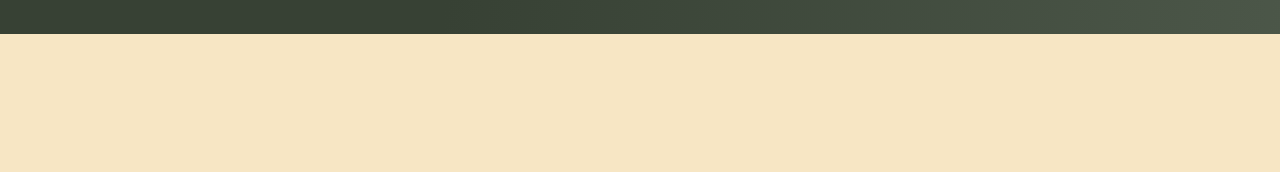
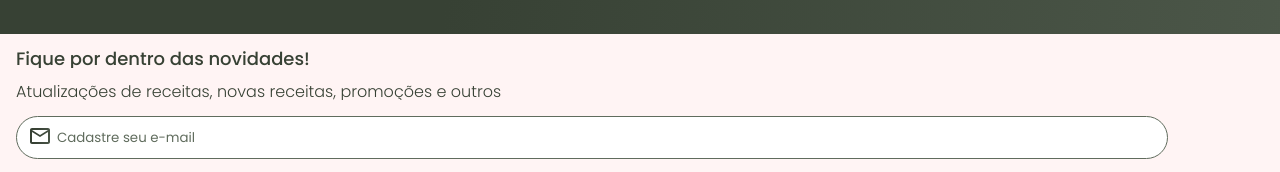
Before and after one commit to facarlos90/minhas-receitas, a plain HTML site: page index.html in a window 1280 px wide. Shown: the part 2291-2463 px from the top of the page. Before the commit the page ends 2325 px from the top, so only its background shows below. Drawn offline with nearby package versions, Linux system fonts and the light colour scheme.

Commit message:
Adicionando seção de contato

```diff
--- a/index.html
+++ b/index.html
@@ -185,6 +185,11 @@
             </li>
         </ul>
     </section>
+    <section class="contato">
+        <h2 class="contato__titulo">Fique por dentro das novidades!</h2>
+        <p class="contato__texto">Atualizações de receitas, novas receitas, promoções e outros</p>
+        <input type="email" placeholder="Cadastre seu e-mail" class="contato__email">
+    </section>
 
     <script src="https://cdn.jsdelivr.net/npm/swiper@10/swiper-bundle.min.js"></script>
     <script>
--- a/style.css
+++ b/style.css
@@ -2,6 +2,7 @@
 @import url(./styles/banner.css);
 @import url(./styles/carrossel.css);
 @import url(./styles/topicos.css);
+@import url(./styles/contato.css);
 
 :root {
     --cor-de-fundo: #F7E6C4;
--- /dev/null
+++ b/styles/contato.css
@@ -0,0 +1,37 @@
+.contato {
+    background-color: var(--fundo-claro);
+    padding: 1em;
+}
+
+.contato__titulo,
+.contato__texto {
+    background: var(--verde-degrade);
+    -webkit-background-clip: text;
+    -webkit-text-fill-color: transparent;
+    background-clip: text;
+}
+
+.contato__titulo {
+    font-size: 18px;
+    font-weight: 500;
+}
+
+.contato__texto {
+    font-weight: 300;
+    margin: 1em 0;
+}
+
+.contato__email {
+    padding: 1em;
+    border: 1px solid var(--verde);
+    border-radius: 24px;
+    width: 90%;
+    color: var(--verde);
+}
+
+.contato__email::placeholder {
+    font-family: var(--fonte-principal);
+    color: var(--verde);
+    background: url(../assets/icones/Email.svg) no-repeat;
+    padding-left: 2em;
+}
```
Also changed, not shown: assets/icones/Email.svg (added).
